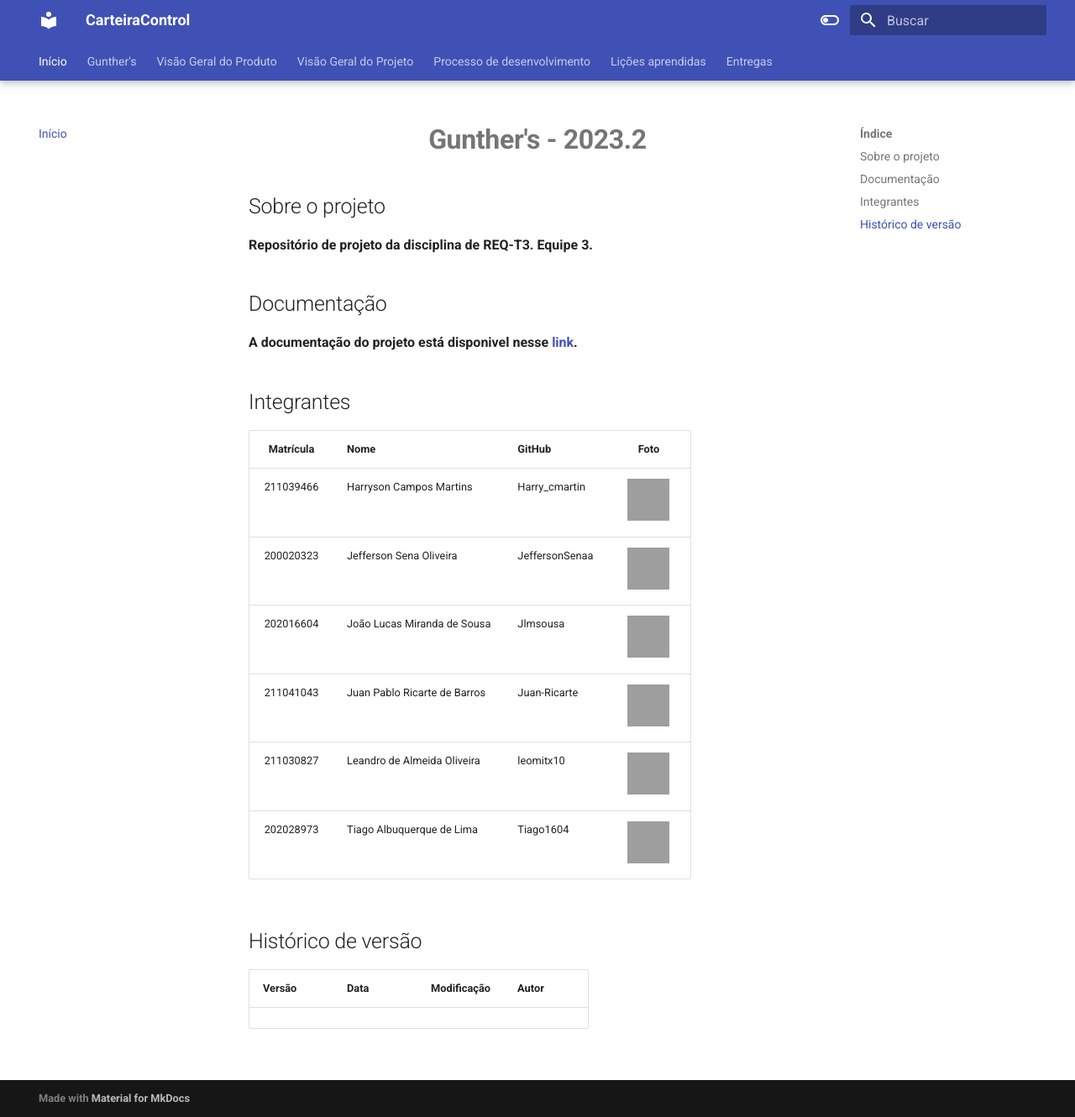
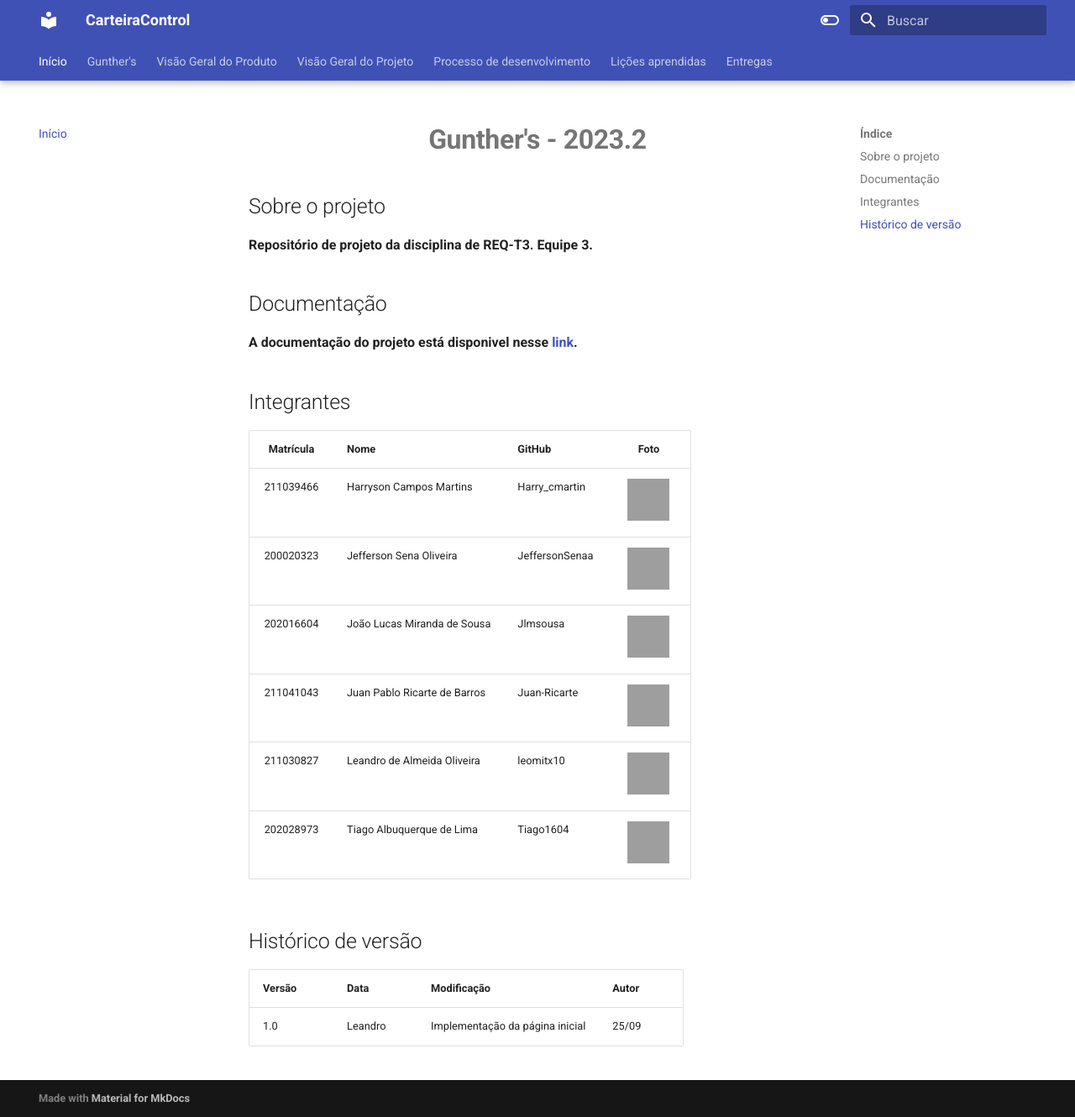
Before and after one commit to mdsreq-fga-unb/2023.2-CarteiraControl, an MkDocs documentation site: the page built from docs/index.md, in a window 1280 px wide and 1330 px high, cut to the strip 0-1330 px from the top of the window. Shown: the whole strip at 84% size. Built offline with MkDocs 1.6.1 and Material for MkDocs 9.7.7, drawn with Linux system fonts in a browser that asks for light colours; grey boxes are pictures that could not be loaded.

Commit message:
Update index.md

```diff
--- a/docs/index.md
+++ b/docs/index.md
@@ -23,3 +23,4 @@ A documentação do projeto está disponivel nesse <a href="#" target= "_blank">
 
 | Versão | Data       | Modificação                             | Autor                         |
 | ------ | ---------- | --------------------------------------- | ----------------------------- |
+|    1.0   |   Leandro     |   Implementação da página inicial |  25/09 |
```
